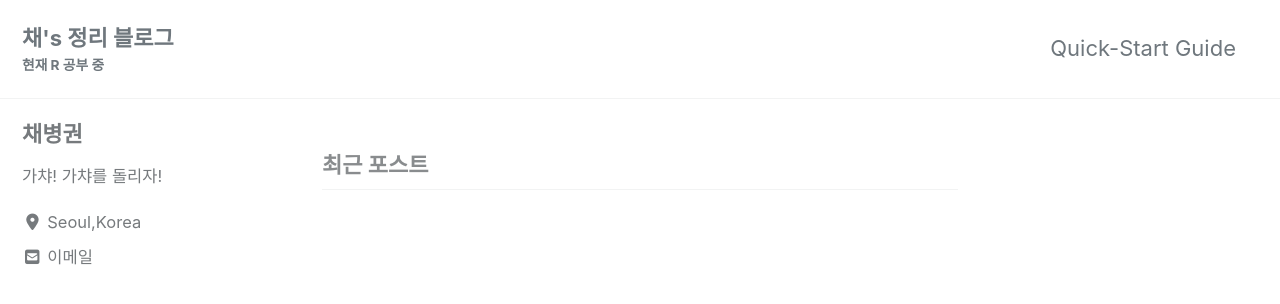
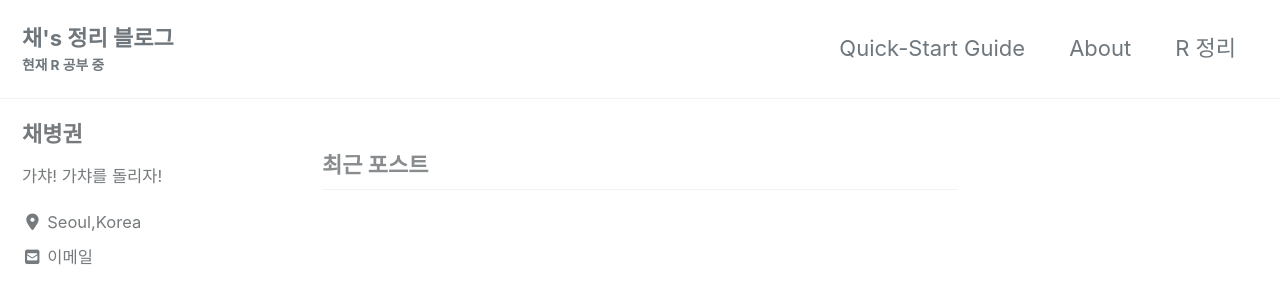
Before and after one commit to ByeongGwonChae/mynotebook, a Jekyll site: the page built from index.html, in a window 1280 px wide and 900 px high. Shown: the top 304 px of the window. Built offline with Jekyll 4.4.1, drawn with Linux system fonts in a browser that asks for light colours; cached includes are drawn as plain includes; nearby versions of some CDN libraries; the list of posts is cut into pages by our own code.

Commit message:
Update navigation.yml

```diff
--- a/_data/navigation.yml
+++ b/_data/navigation.yml
@@ -2,6 +2,10 @@
 main:
   - title: "Quick-Start Guide"
     url: https://mmistakes.github.io/minimal-mistakes/docs/quick-start-guide/
+  - title: "About"
+    url: https://mmistakes.github.io/minimal-mistakes/about/
+  - title: "R 정리"
+    url: /r/
   # - title: "About"
   #   url: https://mmistakes.github.io/minimal-mistakes/about/
   # - title: "Sample Posts"
```
